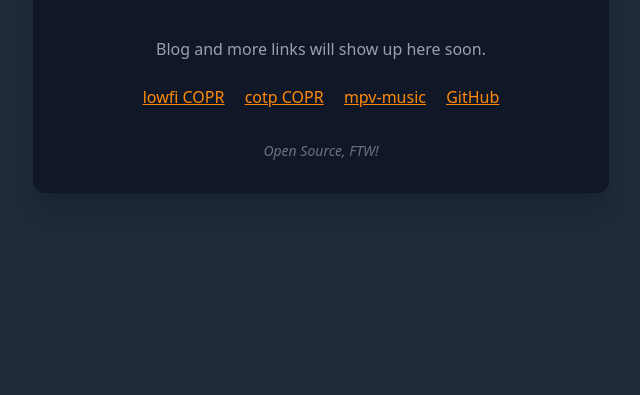
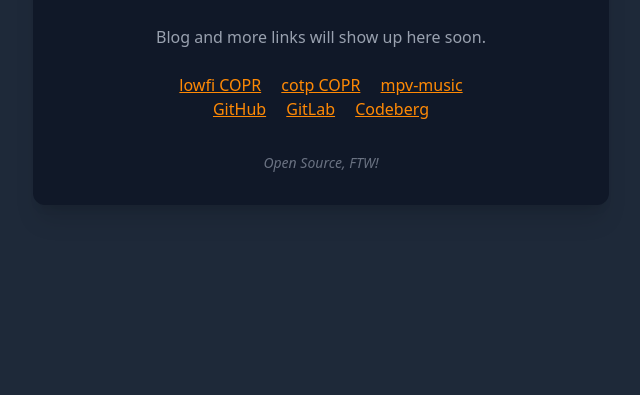
Before and after one commit to FurqanHun/furqanhun.github.io, a website: page index.html in a window 1280 px wide. Shown: the part 405-800 px from the top of the page, without its empty margins (319-959 px from the left). Drawn offline with Linux system fonts and the light colour scheme.

Commit message:
feat: update dependencies, minify css, and add gitlab/codeberg links

```diff
--- a/index.html
+++ b/index.html
@@ -1,18 +1,15 @@
 <!doctype html>
 <html lang="en">
+
 <head>
     <meta charset="UTF-8" />
     <title>FurqanHun | Developer Hub</title>
     <meta name="viewport" content="width=device-width, initial-scale=1" />
 
-        <meta
-            name="description"
-            content="The central hub for FurqanHun's open source projects, Fedora COPR packages, portfolio, and the home of mpv-music."
-        />
-        <meta
-            name="keywords"
-            content="FurqanHun, open source, developer, Fedora, COPR, mpv-music, software engineer, portfolio, linux, bash, rust"
-        />
+    <meta name="description"
+        content="The central hub for FurqanHun's open source projects, Fedora COPR packages, portfolio, and the home of mpv-music." />
+    <meta name="keywords"
+        content="FurqanHun, open source, developer, Fedora, COPR, mpv-music, software engineer, portfolio, linux, bash, rust" />
     <link rel="canonical" href="https://furqanhun.github.io/" />
 
     <script type="application/ld+json">
@@ -37,12 +34,9 @@
 
     <link rel="stylesheet" href="./src/output.css" />
 </head>
-    <body
-        class="bg-gray-800 text-white min-h-screen flex items-center justify-center"
-    >
-        <main
-            class="bg-gray-900 bg-opacity-90 rounded-xl shadow-xl p-8 max-w-xl w-full text-center"
-        >
+
+<body class="bg-gray-800 text-white min-h-screen flex items-center justify-center">
+    <main class="bg-gray-900 bg-opacity-90 rounded-xl shadow-xl p-8 max-w-xl w-full text-center">
         <h1 class="text-3xl md:text-4xl font-bold text-orange-500 mb-4">
             FurqanHun
         </h1>
@@ -50,46 +44,31 @@
             Welcome to my link hub.<br />
             Portfolio, blog (soon), COPR packages, and more.
         </p>
-            <a
-                href="/portfolio/"
-                class="inline-block bg-orange-500 hover:bg-orange-400 text-white font-semibold py-2 px-6 rounded-lg transition mb-6"
-            >
+        <a href="/portfolio/"
+            class="inline-block bg-orange-500 hover:bg-orange-400 text-white font-semibold py-2 px-6 rounded-lg transition mb-6">
             Go to my Portfolio
         </a>
         <div class="my-4 text-gray-400">
             Blog and more links will show up here soon.
         </div>
         <div class="mt-6 space-x-4">
-                <a
-                    href="https://copr.fedorainfracloud.org/coprs/furqanhun/lowfi/"
-                    class="text-orange-400 underline hover:text-orange-300"
-                    target="_blank"
-                    rel="noopener"
-                    >lowfi COPR</a
-                >
-                <a
-                    href="https://copr.fedorainfracloud.org/coprs/furqanhun/cotp/"
-                    class="text-orange-400 underline hover:text-orange-300"
-                    target="_blank"
-                    rel="noopener"
-                    >cotp COPR</a
-                >
-                <a
-                    href="https://furqanhun.github.io/mpv-music/"
-                    class="text-orange-400 underline hover:text-orange-300"
-                    target="_blank"
-                    rel="noopener"
-                    >mpv-music</a
-                >
-                <a
-                    href="https://github.com/FurqanHun/"
-                    class="text-orange-400 underline hover:text-orange-300"
-                    target="_blank"
-                    rel="noopener"
-                    >GitHub</a
-                >
+            <a href="https://copr.fedorainfracloud.org/coprs/furqanhun/lowfi/"
+                class="text-orange-400 underline hover:text-orange-300" target="_blank" rel="noopener">lowfi COPR</a>
+            <a href="https://copr.fedorainfracloud.org/coprs/furqanhun/cotp/"
+                class="text-orange-400 underline hover:text-orange-300" target="_blank" rel="noopener">cotp COPR</a>
+            <a href="https://furqanhun.github.io/mpv-music/" class="text-orange-400 underline hover:text-orange-300"
+                target="_blank" rel="noopener">mpv-music</a>
+        </div>
+        <div class="mt-4 space-x-4">
+            <a href="https://github.com/FurqanHun/" class="text-orange-400 underline hover:text-orange-300"
+                target="_blank" rel="noopener">GitHub</a>
+            <a href="https://gitlab.com/FurqanHun/" class="text-orange-400 underline hover:text-orange-300"
+                target="_blank" rel="noopener">GitLab</a>
+            <a href="https://codeberg.org/FurqanHun/" class="text-orange-400 underline hover:text-orange-300"
+                target="_blank" rel="noopener">Codeberg</a>
         </div>
         <p class="mt-8 text-sm text-gray-500 italic">Open Source, FTW!</p>
     </main>
 </body>
+
 </html>
```
Also changed, not shown: package.json (+6 -2 lines), src/output.css. Lines whose indentation alone changed are shown as unchanged.
